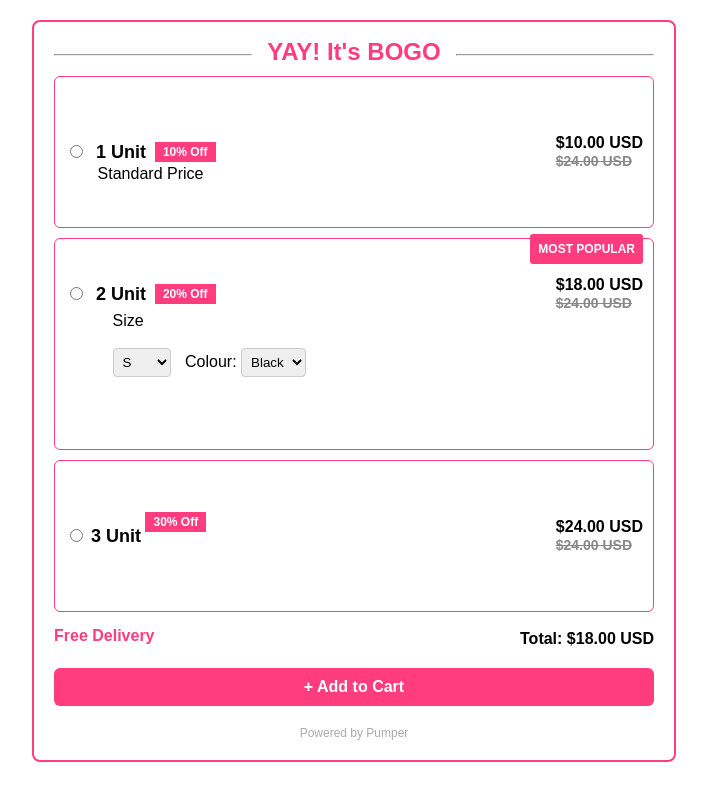
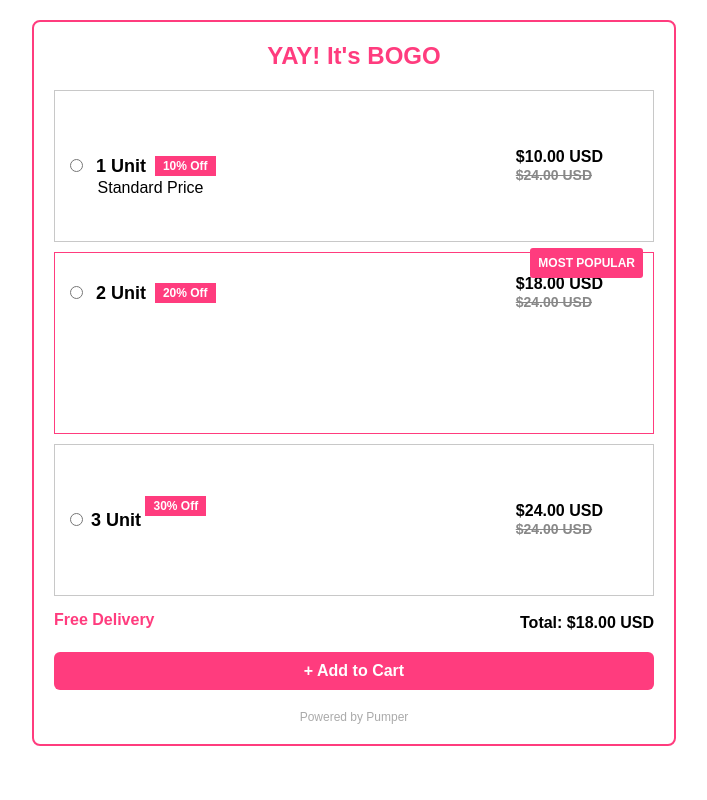
Before and after one commit to Vanitashenkar/webpage-task, a plain HTML site: page index.html in a window 1280 px wide. Shown: the whole page, without its empty margins (286-993 px from the left). Drawn offline with Linux system fonts and the light colour scheme.

Commit message:
Add files via upload

```diff
--- a/index.html
+++ b/index.html
@@ -31,15 +31,38 @@
 
     .box {
       height: 50px;
-      border: 1px solid#FF3C7E;
+      border: 1px solid#C8C8C8;
       padding: 50px 10px;
       margin: 10px 0;
-      border-radius: 6px;
       position: relative;
       display: flex;
       align-items: center;
       justify-content: space-between;
     }
+    .box:hover {
+  height: 200px; /* Same as .box2:hover */
+  border: 1px solid #C8C8C8;
+  padding: 30px 10px;
+  margin: 0px 0;
+  border-radius: 6px;
+  position: relative;
+  display: flex;
+  align-items: center;
+  justify-content: space-between;
+}
+.box, .box2 {
+  transition: margin 0.3s ease, height 0.3s ease;
+}
+
+/* When any box is hovered, increase the gap between all boxes */
+.container:hover .box,
+.container:hover .box2 {
+  margin-bottom: 20px; /* Increases the gap */
+}
+
+.box:hover, .box2:hover {
+  height: 200px; /* Expands the box */
+}
 
     .offer-tag {
       background: #FF3C7E;
@@ -67,6 +90,7 @@
       text-align: right;
       font-weight: bold;
       color: #000;
+      margin-right: 40px;
       /* padding: -10px; */
       margin-top: 0;
     }
@@ -142,15 +166,19 @@
 .unit2Span{
   margin-top: 100px;
   margin-left: -195px;
+  display: none;
+
+}
+.box2:hover .unit2Span {
+  display: block;
 }
 
 
 .box2{
-  height: 150px;
+  height: 120px;
   border: 1px solid#FF3C7E;
       padding: 30px 10px;
       margin: 0px 0;
-      border-radius: 6px;
       position: relative;
       display: flex;
       align-items: center;
@@ -159,7 +187,7 @@
 
 
 .box2:hover{
-  height: 200px;
+  height: 180px;
   border: 1px solid#FF3C7E;
       padding: 30px 10px;
       margin: 0px 0;
@@ -183,17 +211,7 @@
     font-weight: bold;
     color: #000;
     margin-top: -100px;
-}
-.line2{
-  width: 33%;
-    margin-left: 67%;
-    margin-top: -4%;
-}
-
-.line1 {
-    width: 33%;
-    margin-left: 0%;
-    margin-bottom: -5%;
+    margin-right: 40px;
 }
  </style>
 </head>
@@ -213,15 +231,7 @@
   <div class="container">
     <!-- Header -->
 
-    <div class="header">
-      <div class="line1"><hr></div>
-
-
-      YAY! It's BOGO
-
-
-      <div class="line2"><hr></div>
-    </div>
+    <div class="header">YAY! It's BOGO</div>
 
     <!-- 1 Unit -->
     <div class="box" >
--- a/script.js
+++ b/script.js
@@ -1,3 +1,4 @@
+script.js
 function showContent(boxId) {
     // Hide all content sections
     const allContent = document.querySelectorAll('.unit-content');
--- a/style.css
+++ b/style.css
@@ -1,4 +1,3 @@
-/* General Reset */
 * {
     margin: 0;
     padding: 0;
```
